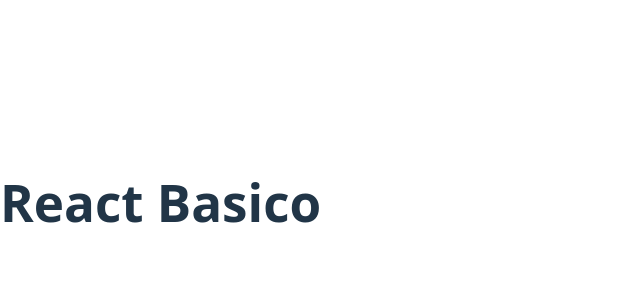
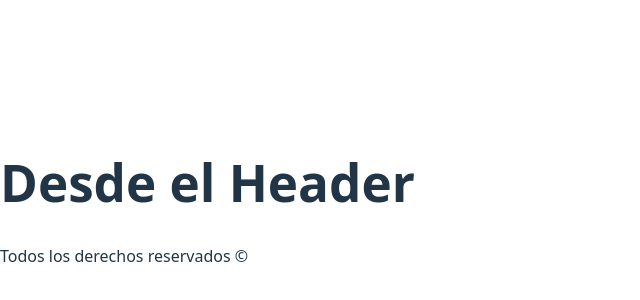
Before and after one commit to kevincisnero01/basic_course_react, a React (Vite) app: page / in a window 1280 px wide. Shown: the part 198-498 px from the top of the page, without its empty margins (0-640 px from the left). Built offline with nearby package versions, Linux system fonts and the light colour scheme.

Commit message:
crear compomente header y footer

```diff
--- a/src/App.jsx
+++ b/src/App.jsx
@@ -1,9 +1,13 @@
 import { useState } from 'react'
+import Header from './components/Header';
+import Footer from './components/Footer';
 
 function App() {
   return (
     <>
-      <h1>React Basico</h1>
+      <Header/>
+
+      <Footer/>
     </>
   )
 }
--- /dev/null
+++ b/src/components/Footer.jsx
@@ -0,0 +1,11 @@
+import React from "react";
+
+const Footer = () => {
+  return(
+    <footer>
+      <p>Todos los derechos reservados &copy;</p>
+    </footer>
+  );
+}
+
+export default Footer;
--- /dev/null
+++ b/src/components/Header.jsx
@@ -0,0 +1,9 @@
+import React from "react";
+
+function Header(){
+  return(
+    <h1>Desde el Header</h1>
+    )
+}
+
+export default Header;
```
